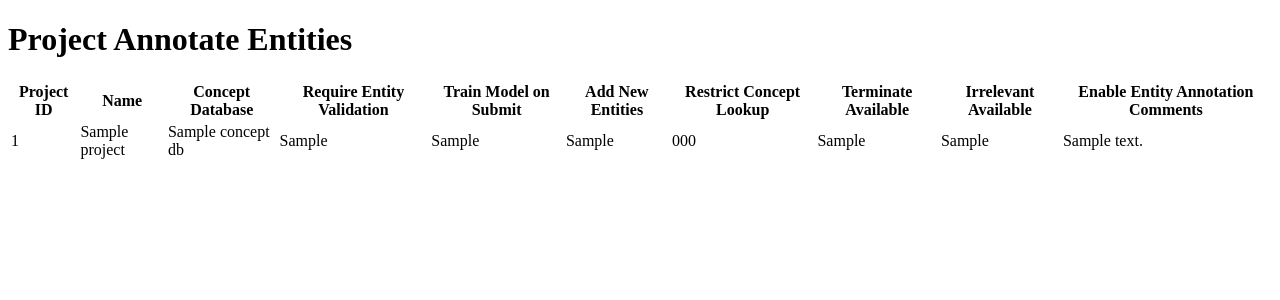
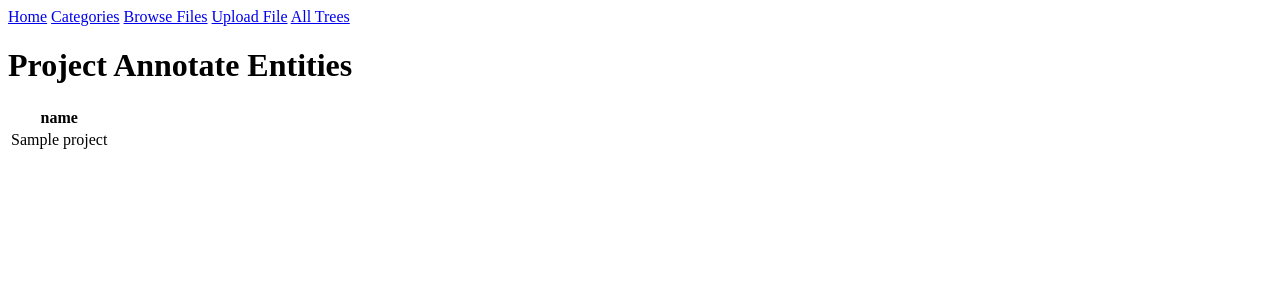
Before and after one commit to mart-r/medcatmlflow, a Flask app: template src/app/templates/project_annotate_entities.html in a window 1280 px wide. Shown: the top 300 px of the page. Run offline with Flask 3, Linux system fonts and the light colour scheme; the template is opened without the code that fills it: most values are stand-ins (such as "Sample title", 1, 10 or a date in 2020); parts of the project's set-up code (start-up, migrations or seed data) failed here and were passed over.

Commit message:
Move new HTML to base template

```diff
--- a/src/app/templates/project_annotate_entities.html
+++ b/src/app/templates/project_annotate_entities.html
@@ -1,41 +1,28 @@
 <!-- project_annotate_entities.html -->
 
-<!DOCTYPE html>
-<html lang="en">
-<head>
-    <meta charset="UTF-8">
-    <meta name="viewport" content="width=device-width, initial-scale=1.0">
-    <title>Project Annotate Entities</title>
-</head>
-<body>
+{% extends "base.html" %}
+
+{% block title %}Project Annotate Entities{% endblock %}
+
+{% block content %}
     <h1>Project Annotate Entities</h1>
     <table>
         <tr>
-            <th>Project ID</th>
-            <th>Name</th>
-            <th>Concept Database</th>
-            <th>Require Entity Validation</th>
-            <th>Train Model on Submit</th>
-            <th>Add New Entities</th>
-            <th>Restrict Concept Lookup</th>
-            <th>Terminate Available</th>
-            <th>Irrelevant Available</th>
-            <th>Enable Entity Annotation Comments</th>
+            {% if data %}
+                {% set keys = data[0].keys() %}
+                {% for key in keys %}
+                    <th>{{ key }}</th>
+                {% endfor %}
+            {% else %}
+                <th>No data</th>
+            {% endif %}
         </tr>
         {% for project in data %}
             <tr>
-                <td>{{ project.id }}</td>
-                <td>{{ project.name }}</td>
-                <td>{{ project.concept_db.name }}</td>
-                <td>{{ project.require_entity_validation }}</td>
-                <td>{{ project.train_model_on_submit }}</td>
-                <td>{{ project.add_new_entities }}</td>
-                <td>{{ project.restrict_concept_lookup }}</td>
-                <td>{{ project.terminate_available }}</td>
-                <td>{{ project.irrelevant_available }}</td>
-                <td>{{ project.enable_entity_annotation_comments }}</td>
+                {% for key in keys %}
+                    <td>{{ project[key] }}</td>
+                {% endfor %}
             </tr>
         {% endfor %}
     </table>
-</body>
-</html>
+{% endblock %}
```
